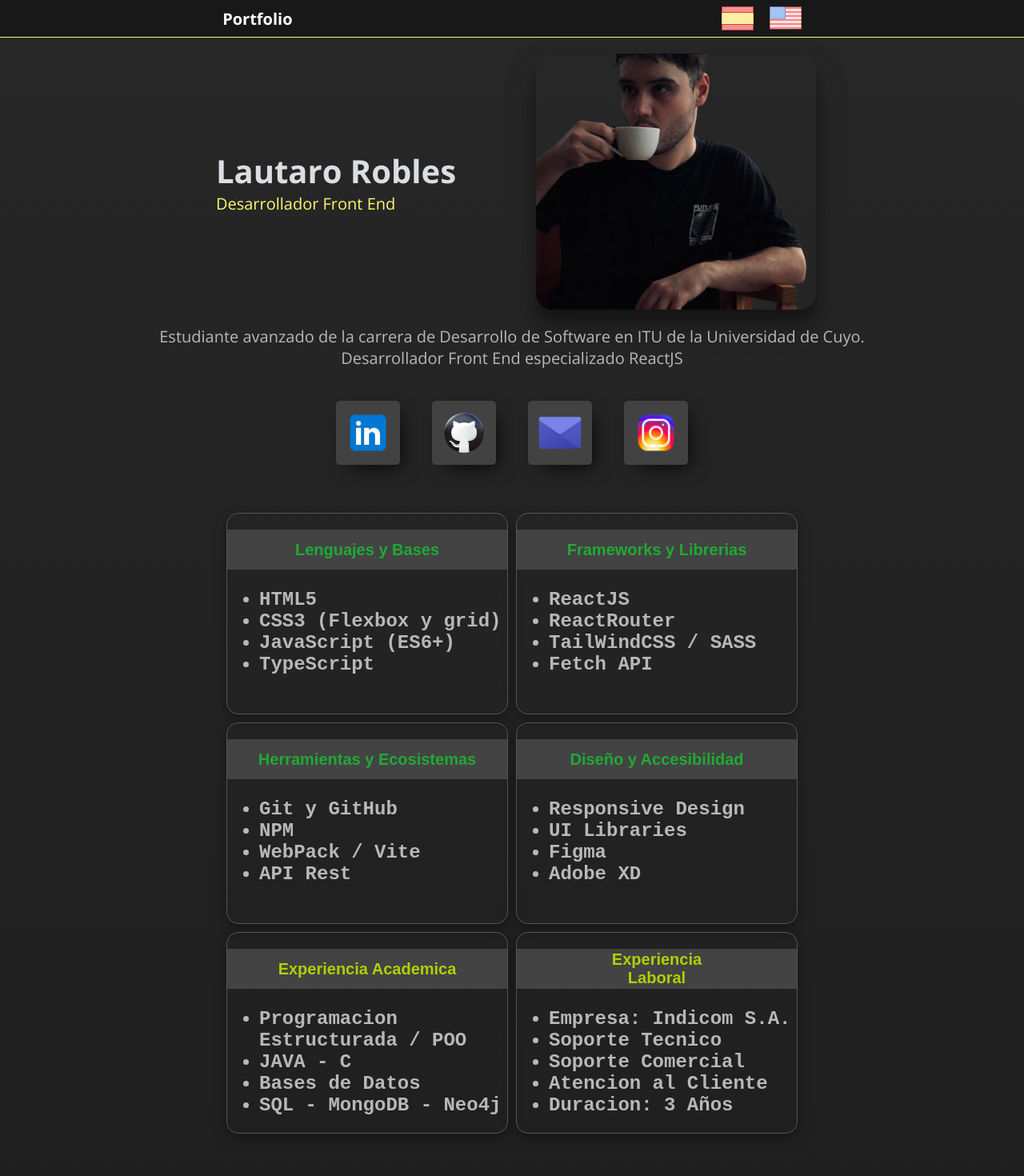
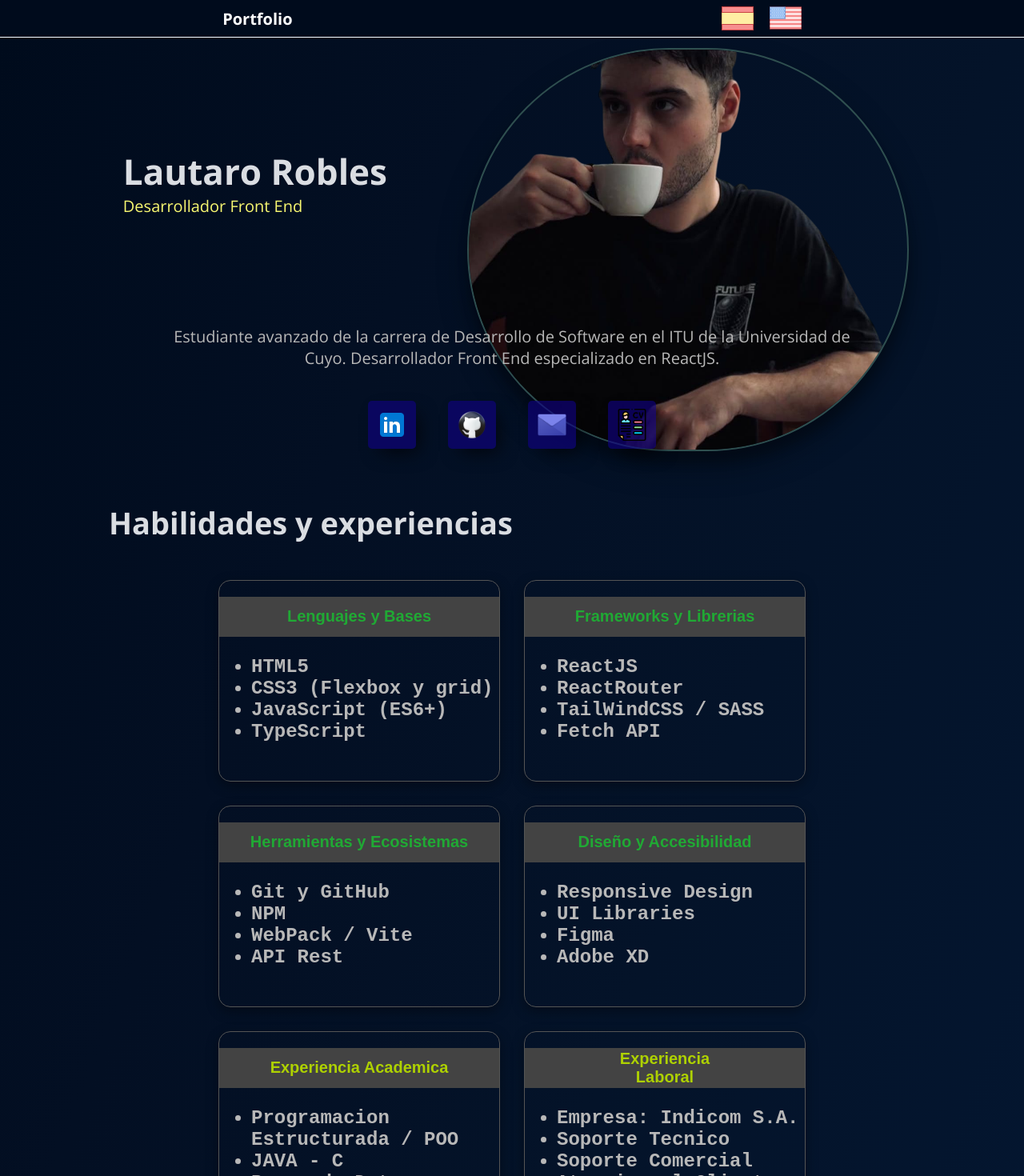
Before and after one commit to lautyrobles/Portfolio, a React (Vite) app: page / in a window 1280 px wide. Shown: the top 1470 px of the page at 80% size. Built offline with nearby package versions, Linux system fonts and the light colour scheme.

Commit message:
update11

```diff
--- a/src/App.jsx
+++ b/src/App.jsx
@@ -6,12 +6,14 @@ import Skills from './components/sections/Skills/Skills'
 import Proyects from './components/sections/Proyects/Proyects'
 import Contact from './components/sections/Contact/Contact'
 import Footer from './components/sections/Footer/Footer'
+import SkillsTitle from './components/sections/Skills Title/SkillsTitle'
 
 const App = () => {
   return (
     <div>
       <NavBar/>
       <AboutMe/>
+      <SkillsTitle/>
       <Skills/>
       <Proyects/>
       <Contact/>
--- a/src/components/navbar/NavBar.css
+++ b/src/components/navbar/NavBar.css
@@ -14,9 +14,10 @@
     align-items: center;
     height: 5vh;
     padding: 3px 10px 3px 10px;
-    background-color: #181818;
-    border-bottom: 1px solid #f9f871;
+    background-color: #000B1C;
+    border-bottom: 1px solid white;
 }
+
 
 .nav-flags {
     display: flex;
@@ -96,8 +97,8 @@
     align-items: center;
     height: 5vh;
     padding: 3px 10px 3px 10px;
-    background-color: #181818;
-    border-bottom: 1px solid #f9f871;
+    background-color: #000B1C;
+    border-bottom: 1px solid white;
 }
 
 .nav-flags {
--- a/src/components/sections/AboutMe/AboutMe.css
+++ b/src/components/sections/AboutMe/AboutMe.css
@@ -12,7 +12,7 @@
     padding: 0px;
     margin: 0px;
     color: #dadde2;
-    font-size: 35px;
+    font-size: 38px;
 }
 
 .aboutme-container p {
@@ -96,7 +96,7 @@
 }
 
 .aboutme-box {
-    background-color: rgb(66, 66, 66);
+    background-color: rgba(15, 0, 131, 0.631);
     border-radius: 5px;
     border: none;
     padding: 10px;
@@ -202,7 +202,7 @@
 @media (min-width: 1024px) {
 
     .aboutme-container h1 {
-        font-size: 40px;
+        font-size: 44px;
     }
 
     .aboutme-container p {
@@ -247,6 +247,18 @@
     align-items: flex-start;
 }
 
+.aboutme-box {
+    cursor: pointer;
+    transition: all 0.2s ease;
+    border: 1.5px solid darkslategrey;
+}
+
+.aboutme-box:hover {
+    transition: all 0.4s ease;
+    transform: scale(1.2);
+    border: 0.5px solid aqua;
+}
+
 
 }
 
@@ -257,6 +269,18 @@
 
     .aboutme-p-title {
     max-width: 900px;
+}
+
+.myimg-container {
+    position: unset;
+}
+
+.myimg {
+    max-width: 600px;
+    max-height: 500px;
+    border-radius: 300px;
+    margin-top: 170px;
+    border: 2px solid darkslategrey;
 }
 
 }
@@ -274,6 +298,10 @@
 
 .page-enter {
     animation: fadeIn 2s ease-out;
+}
+
+.page-enter-title {
+    animation: fadeIn 3s ease;
 }
 
 @keyframes fadeIn-right-to-left {
--- a/src/components/sections/AboutMe/AboutMe.jsx
+++ b/src/components/sections/AboutMe/AboutMe.jsx
@@ -4,7 +4,7 @@ import profileImg from "/src/assets/portfolio-profile-img.png"
 import linkedIn from "/src/assets/linkedin-icon.png"
 import github from "/src/assets/github-icon.png"
 import email from "/src/assets/email-icon.png"
-import instagram from "/src/assets/instagram-icon.png"
+import cvIcon from "/src/assets/cv-icon.png"
 
 const AboutMe = () => {
   return (
@@ -12,18 +12,18 @@ const AboutMe = () => {
       <div className='aboutme-title'>
         <div className='aboutme-p'>
       <h1>Lautaro Robles</h1>
-      <p>Desarrollador Front End</p>
+      <p className='page-enter-title'>Desarrollador Front End</p>
       </div>
       <div className='myimg-container'>
       <img className='myimg page-enter-right-to-left' src={profileImg} alt="profileImg" />
       </div>
       </div>
-      <p className='aboutme-p-title'>Estudiante avanzado de la carrera de Desarrollo de Software en ITU de la Universidad de Cuyo. Desarrollador Front End especializado ReactJS</p>
+      <p className='aboutme-p-title'>Estudiante avanzado de la carrera de Desarrollo de Software en el ITU de la Universidad de Cuyo. Desarrollador Front End especializado en ReactJS.</p>
       <div className='aboutme-img-container'>
         <img className='aboutme-box social-box-1' src={linkedIn} alt="LinkedIn" />
         <img className='aboutme-box social-box-2' src={github} alt="GitHub" />
         <img className='aboutme-box social-box-3' src={email} alt="Email" />
-        <img className='aboutme-box social-box-4' src={instagram} alt="Instagram" />
+        <img className='aboutme-box social-box-4' src={cvIcon} alt="Curriculum Vitae" />
       </div>
     </div>
   )
--- a/src/components/sections/Contact/Contact.css
+++ b/src/components/sections/Contact/Contact.css
@@ -91,6 +91,14 @@ button {
   button {
     font-size: 20px;
     width: 120px;
+    transition: all 0.1s ease-in;
+    border: 2px solid #b8b8b8;
+  }
+
+  button:hover {
+    transition: all 0.1s ease-in;
+    border: 2px solid aqua;
+    background-color: rgb(0, 67, 67);
   }
 
   .title-container-form {
--- a/src/components/sections/Contact/Contact.jsx
+++ b/src/components/sections/Contact/Contact.jsx
@@ -91,7 +91,7 @@ const Contact = () => {
         ></textarea>
 
         {/* Botón de envío */}
-        <button data-aos='fade-right' type="submit">Enviar</button>
+        <button data-aos='contact-button fade-right' type="submit">Enviar</button>
       </form>
       </div>
     </section>
--- a/src/components/sections/Footer/Footer.css
+++ b/src/components/sections/Footer/Footer.css
@@ -4,6 +4,7 @@
     justify-content: center;
     align-items: center;
     text-align: center;
+    border-top: 1px solid white;
 }
 .footer-container h4 {
     color: #dadde2;
--- a/src/components/sections/Proyects/ProyectCard/MinePet.css
+++ b/src/components/sections/Proyects/ProyectCard/MinePet.css
@@ -19,8 +19,8 @@
 }
 
 .minepet-title {
-    background-color: transparent;
-    border: 1px solid rgb(255, 255, 255);
+    background-color: rgba(15, 0, 131, 0.631);
+    /* border: 1px solid rgb(255, 255, 255); */
     padding: 0px;
     width: 100px;
     text-align: center;
@@ -32,6 +32,7 @@
     margin: 0px;
     padding: 5px;
     box-shadow: rgba(0, 0, 0, 0.35) 0px 5px 15px;
+    border-radius: 30px;
 }
 
 @media(min-width:590px){
@@ -56,7 +57,7 @@
 
 .minepet-img > img {
     width: 500px;
-    border: 3px solid rgb(255, 255, 255);
+    /* border: 3px solid rgb(255, 255, 255); */
     border-radius: 0px;
     box-shadow: rgba(0, 0, 0, 0.24) 0px 3px 8px;
 }
@@ -68,8 +69,8 @@
 }
 
 .minepet-title {
-    background-color: transparent;
-    border: 1px solid rgb(255, 255, 255);
+    background-color: rgba(15, 0, 131, 0.631);
+    /* border: 1px solid rgb(255, 255, 255); */
     padding: 0px;
     width: 130px;
     text-align: center;
@@ -83,6 +84,7 @@
     padding: 5px;
     box-shadow: rgba(0, 0, 0, 0.35) 0px 5px 15px;
     font-size: 20px;
+    border-radius: 30px;
 }
 
 
--- /dev/null
+++ b/src/components/sections/Skills Title/SkillsTitle.css
@@ -0,0 +1,28 @@
+.skills-title-container {
+    display: flex;
+    justify-content: center;
+    align-items: center;
+    width: 90%;
+    padding: 1px 15px 0px 15px;
+}
+
+.skills-title {
+    color: #dadde2;
+    display: flex;
+    width: 100%;
+    justify-content: flex-start;
+    font-size: 32px;
+    max-width: 800px;
+}
+
+@media(min-width:1024px) {
+    .skills-title-container {
+        position: relative;
+    }
+
+    .skills-title{
+        position: relative;
+        right: 55px;
+        font-size: 38px;
+    }
+}
--- /dev/null
+++ b/src/components/sections/Skills Title/SkillsTitle.jsx
@@ -0,0 +1,21 @@
+import React from 'react'
+import "./SkillsTitle.css"
+
+import AOS from 'aos';
+import 'aos/dist/aos.css';
+import { useEffect } from 'react'
+
+const SkillsTitle = () => {
+
+    useEffect(() => {
+            AOS.init({duration: 1000})
+          }, [])
+
+  return (
+    <div className='skills-title-container'>
+      <h1 data-aos="fade-up" className='skills-title'>Habilidades y experiencias</h1>
+    </div>
+  )
+}
+
+export default SkillsTitle
--- a/src/components/sections/Skills/Skills.css
+++ b/src/components/sections/Skills/Skills.css
@@ -11,7 +11,7 @@
 .skills-container {
     color: #dadde2;
     display: flex;
-    gap: 10px;
+    gap: 30px;
     flex-wrap: wrap;
     justify-content: center;
     max-width: 750px;
--- a/src/index.css
+++ b/src/index.css
@@ -1,5 +1,5 @@
 body {
     margin: 0;
     font-family: "Open Sans", sans-serif;
-    background-image: linear-gradient(to bottom, #272727, #232323, #1f1f1f, #1c1c1c, #181818);
+    background-image: linear-gradient(to left top, #051937, #041630, #041329, #030f23, #000b1c);
 }
```
Also changed, not shown: src/assets/cv-icon.png (added).
